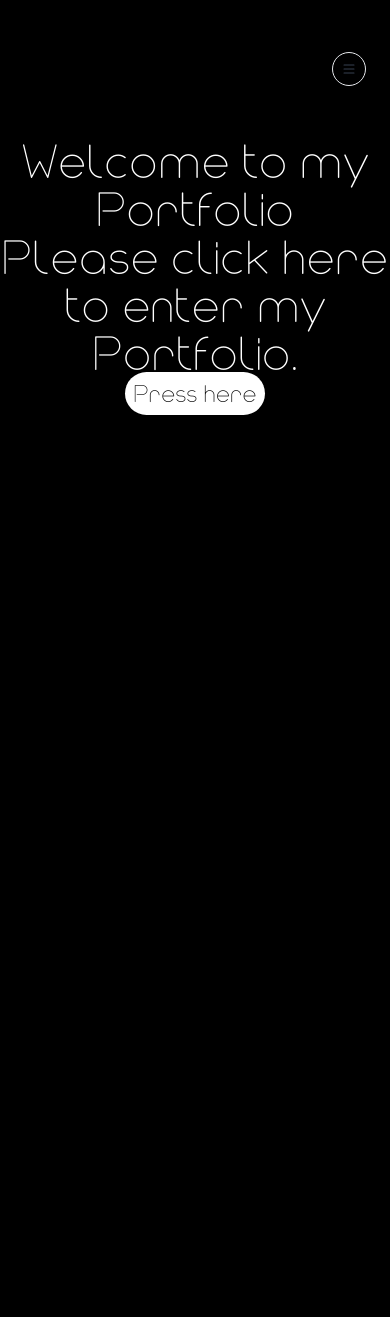
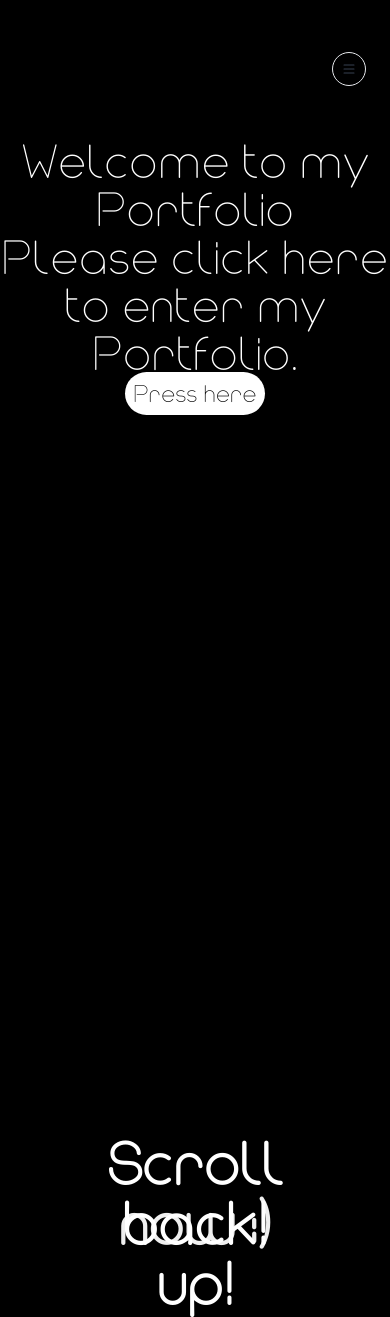
Before and after one commit to AntonNageh/PortfolioTemplate, a React (Vite) app: page / in a window 390 px wide. Before the commit the page ends 844 px from the top, so only its background shows below. Built offline with nearby package versions, Linux system fonts and the light colour scheme.

Commit message:
AddedFadeInEffects

```diff
--- a/package.json
+++ b/package.json
@@ -10,6 +10,7 @@
     "preview": "vite preview"
   },
   "dependencies": {
+    "animate.css": "^4.1.1",
     "aos": "^2.3.4",
     "gsap": "^3.12.2",
     "gsap-trial": "^3.12.2",
--- a/src/Pages/Welcome/Welcome.css
+++ b/src/Pages/Welcome/Welcome.css
@@ -9,3 +9,9 @@
 .Presshere:hover{
     color: black !important;
 }
+.Scrollup {
+    top: 145vh;
+    left: 50%;
+    position: absolute;
+    transform: translate(-50%,-50%);
+}
--- a/src/Pages/Welcome/Welcome.jsx
+++ b/src/Pages/Welcome/Welcome.jsx
@@ -1,14 +1,32 @@
-import React from "react";
+import React, { useEffect } from "react";
+import 'animate.css';
 import './Welcome.css';
-const Welcome = () =>{
+function Welcome () {
+    useEffect(()=>{
+        let Now = document.getElementById("NowText");
+        document.addEventListener("scroll",()=>{
 
-    return(
+            if(window.scrollY>22)
+        setTimeout(() => {
+            Now.classList.remove("hidden");
+            Now.classList.add("animate__animated");
+            Now.classList.add("animate__fadeIn");
+        }, 2500);
+        })
+
+    })
+    return (
 
         <div className="md:mx-auto md:flex md:flex-col md:justify-around md:items-center text-center md:mt-[15vh] text-white">
             <h1 className="text-5xl"> Welcome to my Portfolio </h1>
             <h1 className="text-5xl"> Please click here to enter my Portfolio.</h1>
             <a href="/landing" className="Presshere text-2xl">Press here</a>
+            <div className="w-full">
             <spline-viewer url="https://prod.spline.design/FVZWbQH2B6ndj9UU/scene.splinecode" events-target="global"></spline-viewer>
+            <h1 className="text-6xl font-bold Scrollup ">Scroll back! up!</h1>
+            <h1 id="NowText" className="text-6xl hidden font-extrabold Scrollup md:mt-[5rem]">now :)  </h1>
+            </div>
+
        </div>
     )
 }
```
Also changed, not shown: 1 other file (tests, documents, lock files or other folders).
